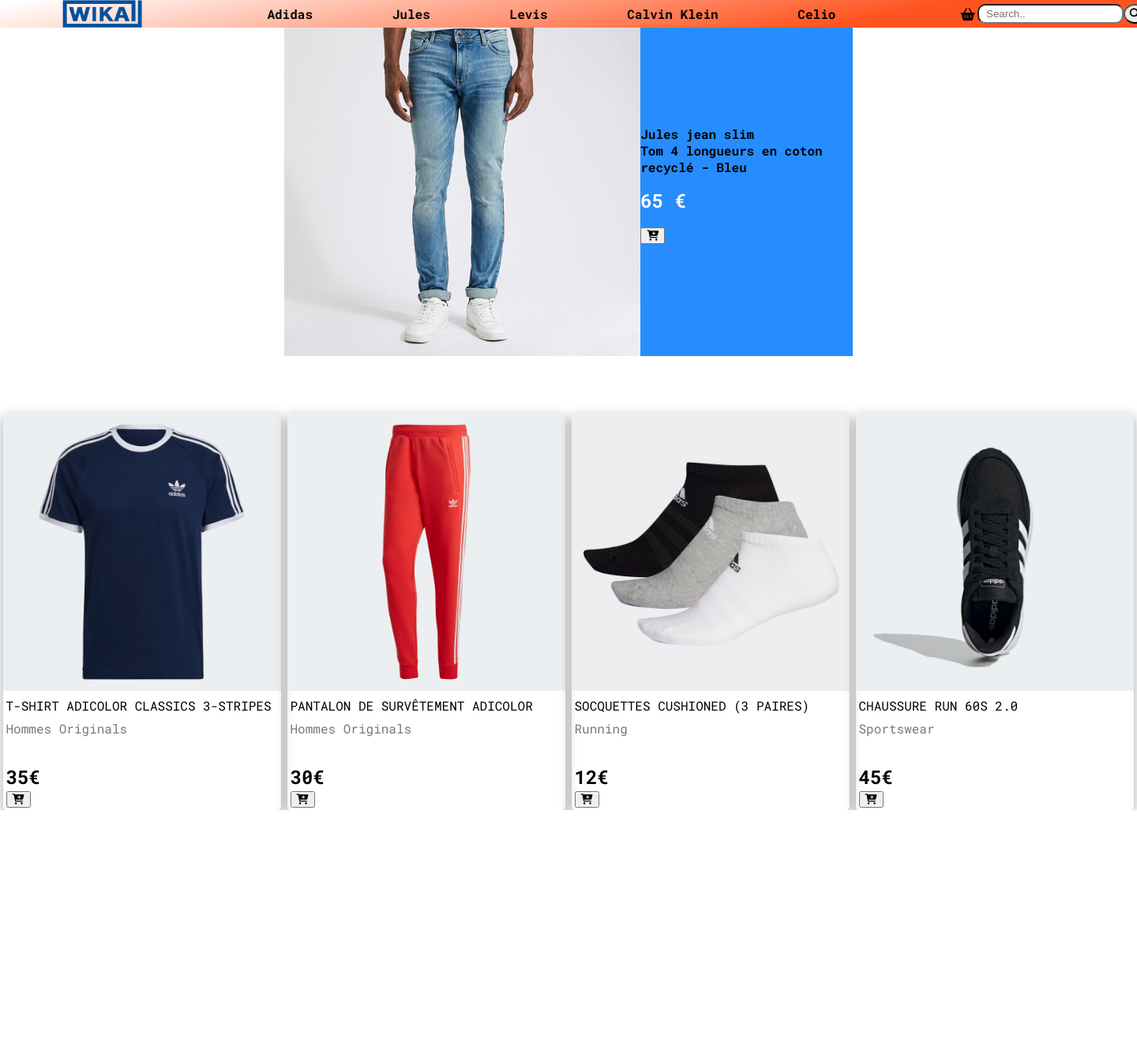
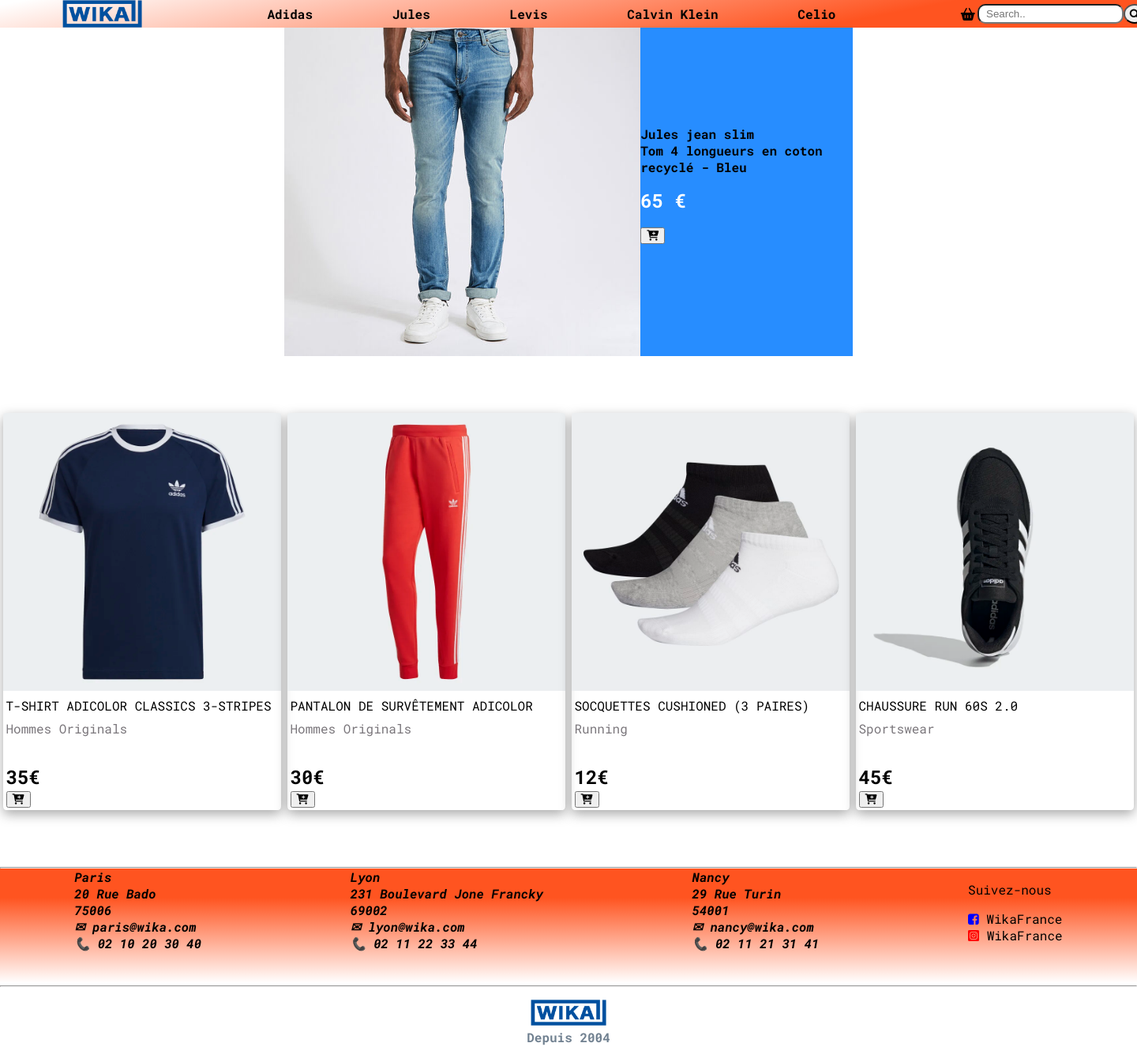
Before and after one commit to Alihh961/projet-final, a PHP site: page / in a window 1440 px wide. Shown: the whole page at 79% size. Before the commit the page ends 1026 px from the top, so only its background shows below. Run offline with PHP 8.4, Linux system fonts and the light colour scheme; some libraries are stand-ins or nearby versions.

Commit message:
creating website footer

```diff
--- a/index.html
+++ b/index.html
@@ -1,17 +1,22 @@
 <!DOCTYPE html>
 <html lang="en">
+
 <head>
     <meta charset="UTF-8">
     <meta http-equiv="X-UA-Compatible" content="IE=edge">
     <meta name="viewport" content="width=device-width, initial-scale=1.0">
     <link rel="stylesheet" href="style/style.css">
     <link rel="stylesheet" href="https://cdnjs.cloudflare.com/ajax/libs/font-awesome/6.1.2/css/all.min.css">
+    <link rel='stylesheet' href='https://cdnjs.cloudflare.com/ajax/libs/font-awesome/4.7.0/css/font-awesome.min.css'>
     <link rel="preconnect" href="https://fonts.googleapis.com">
     <link rel="preconnect" href="https://fonts.gstatic.com" crossorigin>
-    <link href="https://fonts.googleapis.com/css2?family=Roboto+Mono:ital,wght@0,100;0,200;0,300;0,400;0,500;0,600;0,700;1,100;1,200;1,300;1,400;1,500;1,600;1,700&display=swap" rel="stylesheet">
+    <link
+        href="https://fonts.googleapis.com/css2?family=Roboto+Mono:ital,wght@0,100;0,200;0,300;0,400;0,500;0,600;0,700;1,100;1,200;1,300;1,400;1,500;1,600;1,700&display=swap"
+        rel="stylesheet">
 
     <title>Projet Final</title>
 </head>
+
 <body>
     <header>
         <img src="imgs/WIKA_Logo.svg.png" alt="Logo">
@@ -45,7 +50,7 @@
             <div class="">
 
                 <p>ADIDAS ORIGINALS<br>Baskets NY 90 FZ2247 Footwear White Royal Blue</p>
-    <p><span class="adidasprixoriginal">82.99 €</span><span class="adidasprixsold">  45.99 €</span></p>
+                <p><span class="adidasprixoriginal">82.99 €</span><span class="adidasprixsold"> 45.99 €</span></p>
                 <button class="ajouteraupanier"><i class="fa-solid fa-cart-plus"></i></button>
 
             </div>
@@ -70,30 +75,80 @@
     <section class="quatreprod">
         <figure>
             <img src="imgs/adidas/haute/27db61ba645e4da185a8ae4e01010b5d_9366.webp" alt="adidas">
-<figcaption>T-SHIRT ADICOLOR CLASSICS 3-STRIPES <br><span class="cat">Hommes Originals</span><span class="prix">35€</span><br><button class="ajouteraupanier"><i class="fa-solid fa-cart-plus"></i></button></figcaption>
+            <figcaption>T-SHIRT ADICOLOR CLASSICS 3-STRIPES <br><span class="cat">Hommes Originals</span><span
+                    class="prix">35€</span><br><button class="ajouteraupanier"><i
+                        class="fa-solid fa-cart-plus"></i></button></figcaption>
         </figure>
 
         <figure>
             <img src="imgs/adidas/pontalon/17400dd13a0a4a8c9913ada1012d0efd_9366.webp" alt="adidas">
-<figcaption>PANTALON DE SURVÊTEMENT ADICOLOR <br><span class="cat">Hommes Originals</span><span class="prix">30€</span><br><button class="ajouteraupanier"><i class="fa-solid fa-cart-plus"></i></button></figcaption>
+            <figcaption>PANTALON DE SURVÊTEMENT ADICOLOR <br><span class="cat">Hommes Originals</span><span
+                    class="prix">30€</span><br><button class="ajouteraupanier"><i
+                        class="fa-solid fa-cart-plus"></i></button></figcaption>
         </figure>
         <figure>
             <img src="imgs/adidas/chaussettes/Socquettes_Cushioned_(3_paires)_Gris_DZ9383_03_standard.jpg" alt="adidas">
-<figcaption>SOCQUETTES CUSHIONED (3 PAIRES) <br><span class="cat">Running</span><span class="prix">12€</span><br><button class="ajouteraupanier"><i class="fa-solid fa-cart-plus"></i></button></figcaption>
+            <figcaption>SOCQUETTES CUSHIONED (3 PAIRES) <br><span class="cat">Running</span><span
+                    class="prix">12€</span><br><button class="ajouteraupanier"><i
+                        class="fa-solid fa-cart-plus"></i></button></figcaption>
         </figure>
 
         <figure>
             <img src="imgs/adidas/chaussures/f7afc9ac90024b039508ac0200fc829c_9366.webp" alt="adidas">
-<figcaption>CHAUSSURE RUN 60S 2.0 <br><span class="cat">Sportswear</span><span class="prix">45€</span><br><button class="ajouteraupanier"><i class="fa-solid fa-cart-plus"></i></button></figcaption>
+            <figcaption>CHAUSSURE RUN 60S 2.0 <br><span class="cat">Sportswear</span><span
+                    class="prix">45€</span><br><button class="ajouteraupanier"><i
+                        class="fa-solid fa-cart-plus"></i></button></figcaption>
         </figure>
     </section>
 
+    <hr>
+
     <footer>
+
+        <section class="foot">
+            <address>
+                <p>Paris</p>
+                <p>20 Rue Bado <br>75006</p>
+                <a href="mailto:paris@wika.com">&#9993; paris@wika.com</a>
+                <br>
+                <a href="tel:0033210203040">&#128222; 02 10 20 30 40</a>
+            </address>
 
 
 
+            <address>
+                <p>Lyon</p>
+                <p>231 Boulevard Jone Francky<br>69002</p>
+                <a href="mailto:lyon@wika.com">&#9993; lyon@wika.com</a>
+                <br>
+                <a href="tel:0033211223344">&#128222; 02 11 22 33 44</a>
+            </address>
+
+
+
+            <address>
+                <p>Nancy</p>
+                <p>29 Rue Turin <br>54001</p>
+                <a href="mailto:nancy@wika.com">&#9993; nancy@wika.com</a>
+                <br>
+                <a href="tel:0033210203040">&#128222; 02 11 21 31 41</a>
+            </address>
+
+        <div>
+            <p>Suivez-nous</p>
+            <i class='fa fa-facebook-square'><a href="https://www.facebook.com/"> WikaFrance</a></i><br>
+            <i class='fa fa-instagram-square'><a href="https://www.instagram.com/"> WikaFrance</a></i>
+        </div>
+    </section>
+    <hr>
+    <figure>
+    <img src="imgs/WIKA_Logo.svg.png" alt="Logo">
+    <figcaption>Depuis 2004</figcaption>
+    </figure>
     </footer>
 
-<script src="script/java.js" ></script>
+
+    <script src="script/java.js"></script>
 </body>
+
 </html>
--- a/style/style.css
+++ b/style/style.css
@@ -132,7 +132,8 @@ form button {
 
 .quatreprod {
   display: flex;
-  padding-top: 5%;
+  padding: 5% 0;
+
 }
 
 .quatreprod img {
@@ -168,3 +169,68 @@ font-size: 1.5em;
   content: "\a\a";
   white-space: pre;
 }
+
+.foot{
+
+  display: flex;
+  justify-content: space-around;
+  padding: 0 0 3% 0;
+  background: linear-gradient(
+    360deg,
+    rgba(255, 255, 255, 1) 2%,
+    rgba(255, 84, 32, 1) 75%
+  );
+
+}
+
+.foot address {
+font-weight: 700;
+}
+
+.foot address p{
+
+margin: 0;
+
+}
+
+.foot address a {
+
+text-decoration: none;
+color: black;
+
+}
+
+.foot address a:hover{
+
+text-decoration: underline;
+color: blue;
+
+}
+
+
+.fa a {
+  font-family: "Roboto Mono";
+  text-decoration: none;
+  color: black;
+}
+.fa-facebook-square{
+
+  color: blue;
+}
+
+.fa-instagram-square {
+
+  color: red;
+}
+
+footer figure {
+
+  text-align: center;
+  font-weight: 900;
+  color: slategray;
+}
+
+hr {
+
+  margin: 0;
+}
```
Lines whose indentation alone changed are shown as unchanged.
